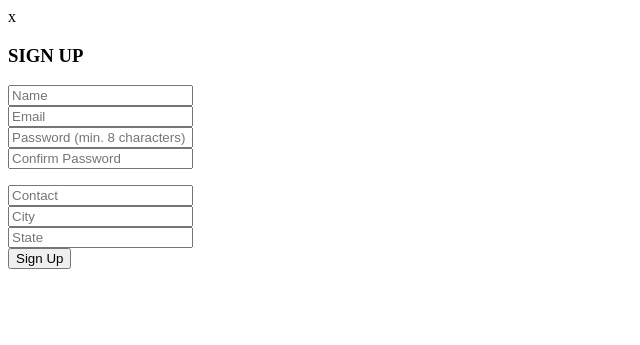
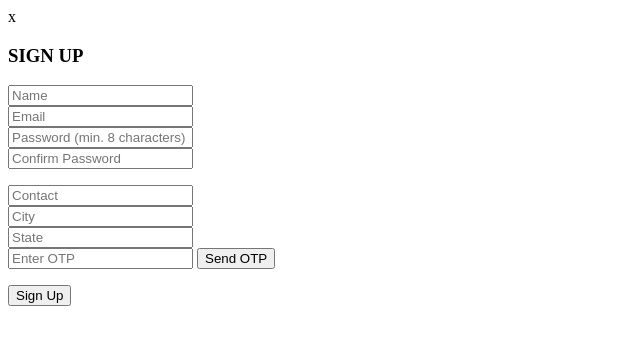
Before and after one commit to kuyapc14popaopen/PawFect-Home1, a PHP site: page /signup.php in a window 1280 px wide. Shown: the top 345 px of the page, without its empty margins (0-640 px from the left). Run offline with PHP 8.4, Linux system fonts and the light colour scheme.

Commit message:
Update signup.php
add ng otp
add ng script para sa otp

```diff
--- a/signup.php
+++ b/signup.php
@@ -1,4 +1,10 @@
-
+<!DOCTYPE html>
+<html>
+<head>
+    <title>Signup</title>
+    <script src="https://code.jquery.com/jquery-3.6.0.min.js"></script>
+</head>
+<body>
             <div class="signup login">
 
                     <div class="col-lg-6 col-sm-6 col-lg-offset-3 col-sm-offset-3 col-xs-12">
@@ -36,6 +42,11 @@
                                 <input type="text" class="form-control" name="state" placeholder="State" required="true">
                             </div>
                                         <div class="form-group center">
+                        <input type="text" class="form-control" name="otp" id="otp" placeholder="Enter OTP" required="true">
+                        <button type="button" class="btn btn-default" id="sendOtp">Send OTP</button>
+                        <p class="otp-invalid" style="text-align: center; color: red;"></p>
+                    </div>
+                            <div class="form-group center">
                                 <input type="submit" class="btn " value="Sign Up">
                             </div>
                         </form>
@@ -45,42 +56,87 @@
                     </div>
 
                <script>
+    let generatedOtp = '';
+
+    $('#sendOtp').click(function() {
+        const email = $('#email').val();
+        if(email === '') {
+            $('.otp-invalid').empty().append("Please enter your email first.");
+            return;
+        }
+
+        generatedOtp = generateOTP();
+
+        $.ajax({
+            url: 'send_otp.php',
+            method: 'POST',
+            data: { email: email, otp: generatedOtp },
+            success: function(data) {
+                if(data === "OTP sent successfully.") {
+                    $('.otp-invalid').empty().append("OTP sent to your email.");
+                } else {
+                    $('.otp-invalid').empty().append(data);
+                }
+            },
+            error: function(error) {
+                $('.otp-invalid').empty().append("Failed to send OTP. Please try again.");
+            }
+        });
+    });
+
+    function generateOTP() {
+        const digits = '0123456789';
+        let otp = '';
+        for(let i=0; i<6; i++) {
+            otp += digits[Math.floor(Math.random() * 10)];
+        }
+        return otp;
+    }
+
     $('#signUpForm').submit(function (e) {
+        e.preventDefault();
 
-                    e.preventDefault();
+        const enteredOtp = $('#otp').val();
+
+        if(enteredOtp !== generatedOtp) {
+            $('.otp-invalid').empty().append("Invalid OTP.");
+            return;
+        } else {
+            $('.otp-invalid').empty();
+        }
+
+        if($('.pass').val() !== $('.confirm-pass').val()) {
+            $('.confirm-pass-invalid').empty().append("Password doesn't match.");
+            return;
+        } else {
+            $('.confirm-pass-invalid').empty();
+        }
 
         const formData = new FormData(this);
 
-                    if($('.pass').val()!== $('.confirm-pass').val() )
-                    {
-                        $('.confirm-pass-invalid').empty();
-                        $('.confirm-pass-invalid').append("Password doesn't match.")
-                        return;
-                    }
-                    else
-                    {
-                        $('.confirm-pass-invalid').empty();
-                    }
         $.ajax({
-                        url:'user_registration_script.php',
+            url: 'user_registration_script.php',
             method: 'POST',
             data: formData,
             cache: false,
             processData: false,
             contentType: false,
-                        success: function (data) {
-                              switch(data)
-                              {
-                                  case '1' :window.location.replace('index.php'); break;
-                                  default:  $('.signup_fail').empty();$('.signup_fail').append(data);
+            success: function(data) {
+                switch(data) {
+                    case '1':
+                        window.location.replace('index.php');
+                        break;
+                    default:
+                        $('.signup_fail').empty().append(data);
+                        break;
                 }
-
-
             },
-                        error(data) {
-                          console.log(data);
-                        },
+            error: function(error) {
+                $('.signup_fail').empty().append("An error occurred. Please try again.");
+            }
         });
     });
 </script>
-            </div>
+
+</body>
+</html>
```
Lines whose indentation alone changed are shown as unchanged.
